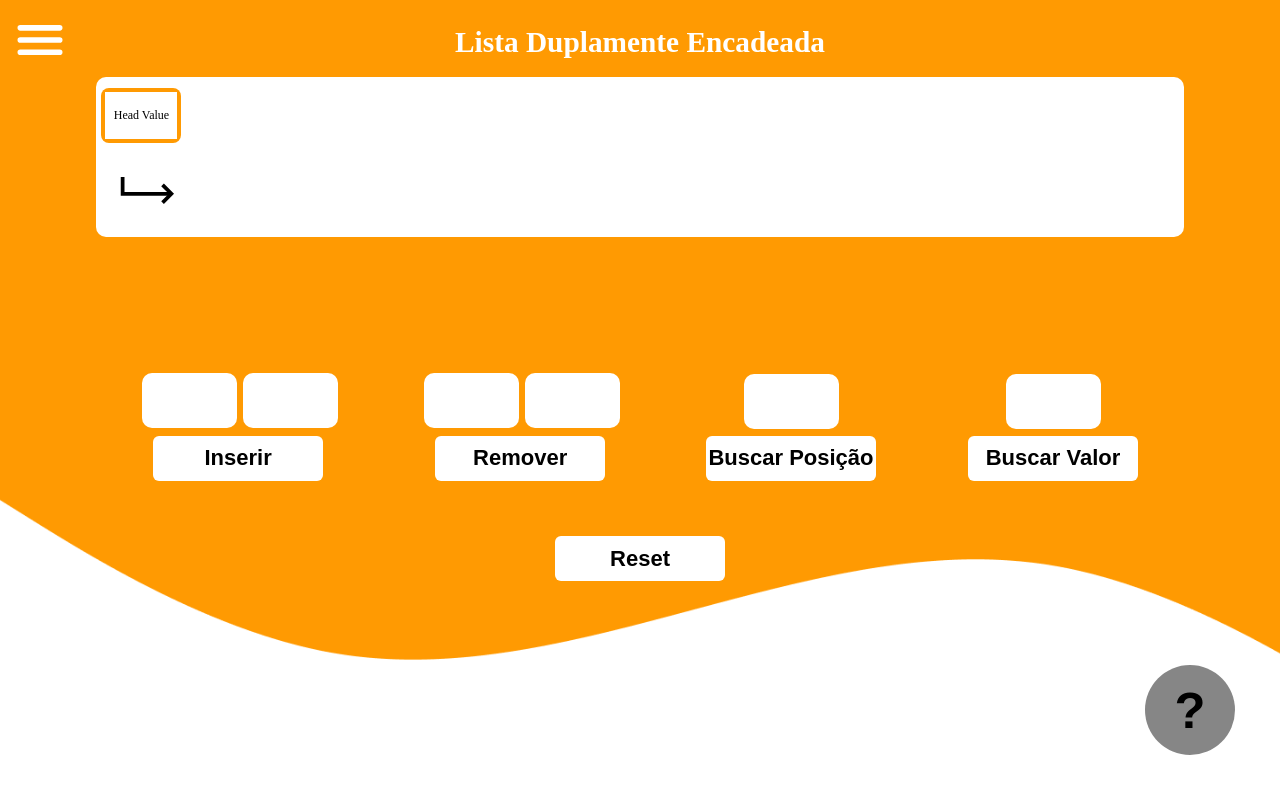
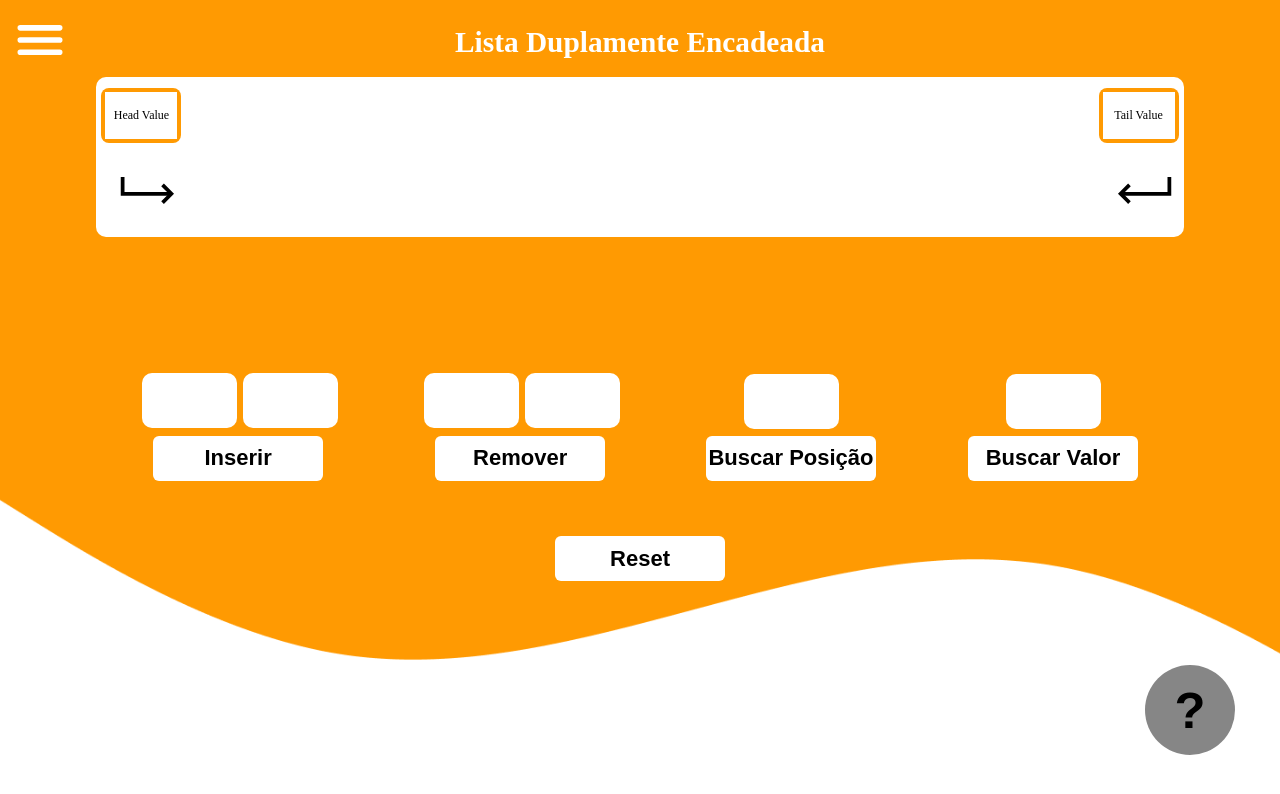
Before and after one commit to antoniofernandodearujo/project-ed, a Next.js app: page /listaDuplamenteEncadeada in a window 1280 px wide. Shown: the top 794 px of the page. Built offline with nearby package versions, Linux system fonts and the light colour scheme.

Commit message:
domingo-noite

```diff
--- a/src/components/box/boxListaDuplamenteEncadeada/index.tsx
+++ b/src/components/box/boxListaDuplamenteEncadeada/index.tsx
@@ -2,13 +2,14 @@ import React from "react"
 //styles
 import * as S from "./styles"
 //icon
-import { IoRepeatSharp, IoReturnDownForwardSharp } from "react-icons/io5";
+import { IoRepeatSharp, IoReturnDownForwardSharp, IoReturnDownBackSharp } from "react-icons/io5";
 //list duplamente encadeada
 import { ListaDuplamenteEncadeada } from "@/src/core/ListaDuplamenteEncadeada";
 
 const BoxListaDuplamenteEncadeada: React.FC<{ myList: ListaDuplamenteEncadeada }> = ({ myList }) => {
 
-    let cabeca = myList.getCabeca();
+    let cabeca = myList.getCabeca()
+    let cauda = myList.getCauda()
 
     return(
         <S.Container>
@@ -69,6 +70,21 @@ const BoxListaDuplamenteEncadeada: React.FC<{ myList: ListaDuplamenteEncadeada }
                         </>
                     ))}
 
+                    <S.Cauda>
+                        <S.ContainerCauda>
+                            <S.CaseCauda>
+                                <S.ContentCauda>
+                                    <S.TitleCauda>Tail Value</S.TitleCauda>
+                                    <S.BoxNumberCauda> {cauda?.valor} </S.BoxNumberCauda>
+                                </S.ContentCauda>
+                            </S.CaseCauda>
+                        </S.ContainerCauda>
+
+                        <S.ContainerIconCauda>
+                            <IoReturnDownBackSharp style={{ backgroundColor: '#fff' }} size={60} color="#000"  />
+                        </S.ContainerIconCauda>
+                    </S.Cauda>
+
                 </S.Content>
             </S.Box>
         </S.Container>
--- a/src/components/box/boxListaDuplamenteEncadeada/styles.ts
+++ b/src/components/box/boxListaDuplamenteEncadeada/styles.ts
@@ -149,3 +149,62 @@ export const BoxNumber = styled.h4`
 export const Title = styled.h4`
     background-color: #fff;
 `
+
+//Cauda - style
+export const Cauda = styled.div`
+    display: flex;
+    position: absolute;
+    top: 0;
+    right: 0;
+
+    margin-top: 1%;
+    margin-right: .5%;
+`
+export const ContainerCauda = styled.div`
+    background-color: #fff;
+`
+
+export const CaseCauda = styled.div`
+    display: flex;
+    flex-direction: column;
+    justify-content: center;
+    align-items: center;
+
+    width: 80px;
+    height: 55px;
+    border-radius: 8px;
+`
+
+export const ContentCauda = styled.div`
+    background-color: #fff;
+
+    width: 90%;
+    height: 85%;
+
+    display: flex;
+    flex-direction: column;
+    justify-content: center;
+    align-items: center;
+`
+
+export const TitleCauda = styled.label`
+    background-color: #fff;
+    font-size: 12px;
+`
+
+export const BoxNumberCauda = styled.h4`
+    background-color: #fff;
+`
+
+export const ContainerIconCauda = styled.div`
+    display: flex;
+    flex-direction: column;
+    justify-content: center;
+    align-items: center;
+
+    position: absolute;
+    top: 0;
+    left: 0;
+    margin-top: 90%;
+    margin-left: 20%;
+`
--- a/src/components/form/formLDE/index.tsx
+++ b/src/components/form/formLDE/index.tsx
@@ -5,6 +5,7 @@ import * as S from "./styles"
 import { ListaDuplamenteEncadeada } from "@/src/core/ListaDuplamenteEncadeada"
 //components
 import BoxListaDuplamenteEncadeada from "../../box/boxListaDuplamenteEncadeada"
+import { json } from "stream/consumers"
 
 const FormLDE: React.FC = () => {
     const [posAdd, setPosAdd] = useState<string>("")
@@ -51,6 +52,7 @@ const FormLDE: React.FC = () => {
     function search () {
         const position = posSearch;
         const val = valueSearch;
+        let posi = null;
         let no = null;
 
         if (position !== "") {
@@ -62,14 +64,14 @@ const FormLDE: React.FC = () => {
             }
         } else if (val !== "") {
             if (!isNaN(parseInt(val))) {
-                no = lista.buscarPorValor(parseInt(val));
+                let index = lista.buscarPorValor(parseInt(val));
                 setLista(lista);
                 setValueSearch("");
 
-                if (no === null) {
+                if (index === null) {
                     alert(`O valor ${val} não está na lista`);
                 } else {
-                    alert(`O valor ${val} está na lista`);
+                    alert(`O valor ${val} está na lista na posição ${index.valueOf()}`);
                 }
             }
         }
--- a/src/core/ListaDuplamenteEncadeada.ts
+++ b/src/core/ListaDuplamenteEncadeada.ts
@@ -13,15 +13,22 @@ class No {
 
 export class ListaDuplamenteEncadeada {
   private cabeca: No | null;
+  private cauda: No | null;
   private tamanho: number;
 
   constructor() {
     this.cabeca = null;
+    this.cauda = null;
     this.tamanho = 0;
+
   }
 
   public getCabeca(): No | null {
     return this.cabeca;
+  }
+
+  public getCauda(): No | null {
+    return this.cauda;
   }
 
   public getTamanho(): number {
@@ -45,10 +52,16 @@ export class ListaDuplamenteEncadeada {
         this.cabeca.anterior = novoNo;
       }
       this.cabeca = novoNo;
+
+       // atualizando referência da cauda se a lista estava vazia
+       if(this.cauda === null) {
+        this.cauda = novoNo;
+      }
+
     } else {
       let anterior = this.buscarPorPosicao(posicao - 1);
       if (anterior === null) {
-        throw new Error('Posição inválida.');
+        alert('Posição inválida.');
       }
       let atual = anterior.proximo;
 
@@ -57,6 +70,11 @@ export class ListaDuplamenteEncadeada {
       anterior.proximo = novoNo;
       if (atual !== null) {
         atual.anterior = novoNo;
+      }
+
+       // atualizando referência da cauda se o novo nó foi adicionado ao final
+       if (novoNo.proximo === null) {
+        this.cauda = novoNo;
       }
     }
 
@@ -94,8 +112,11 @@ export class ListaDuplamenteEncadeada {
     }
 
     this.tamanho--;
+
+    if (atual.proximo === null) {
+      this.cauda = atual.anterior;
+    }
   }
-
 
   public removerPorValor(valor: number): void {
     let atual = this.cabeca;
@@ -114,6 +135,10 @@ export class ListaDuplamenteEncadeada {
 
         this.tamanho--;
 
+        if (atual.proximo === null) {
+          this.cauda = atual.anterior;
+        }
+
         break;
       }
 
@@ -126,32 +151,49 @@ export class ListaDuplamenteEncadeada {
   }
 
 
+
   public buscarPorPosicao(posicao: number): No | null {
     if (posicao <= 0 || posicao > this.tamanho) {
       return null;
     }
+    const metadeLista = Math.floor(this.tamanho / 2);
 
-    let atual = this.cabeca;
-    for (let i = 1; i < posicao; i++) {
-      atual = atual!.proximo;
+    if(posicao < metadeLista) {
+
+      let atual = this.cabeca;
+
+      for (let i = 1; i < posicao; i++) {
+        atual = atual!.proximo;
+      }
+
+      return atual;
+    }
+
+    let atual = this.cauda;
+
+    for (let i = this.tamanho; i > posicao; i--) {
+      atual = atual!.anterior;
     }
 
     return atual;
+
   }
 
-  public buscarPorValor(valor: number): No | null {
+  public buscarPorValor(valor: number): number | null {
     let atual = this.cabeca;
-
+    let index = 1;
     while (atual !== null) {
-      if (atual.valor === valor) {
-        return atual;
+      if(atual.valor === valor) {
+        return index;
       }
+      index++;
 
       atual = atual.proximo;
     }
 
     return null;
   }
+
 
   public toArray(): any[] {
     const elementos: any[] = [];
```
Also changed, not shown: src/components/box/index.tsx (+14 -8 lines), src/components/box/styles.ts (+22 -0 lines), src/components/form/formLSE/index.tsx (+6 -3 lines), src/components/form/index.tsx (+12 -14 lines), src/core/ListaSequencial.ts (+9 -50 lines), src/core/ListaSimplesmenteEncadeada.ts (+17 -0 lines).
